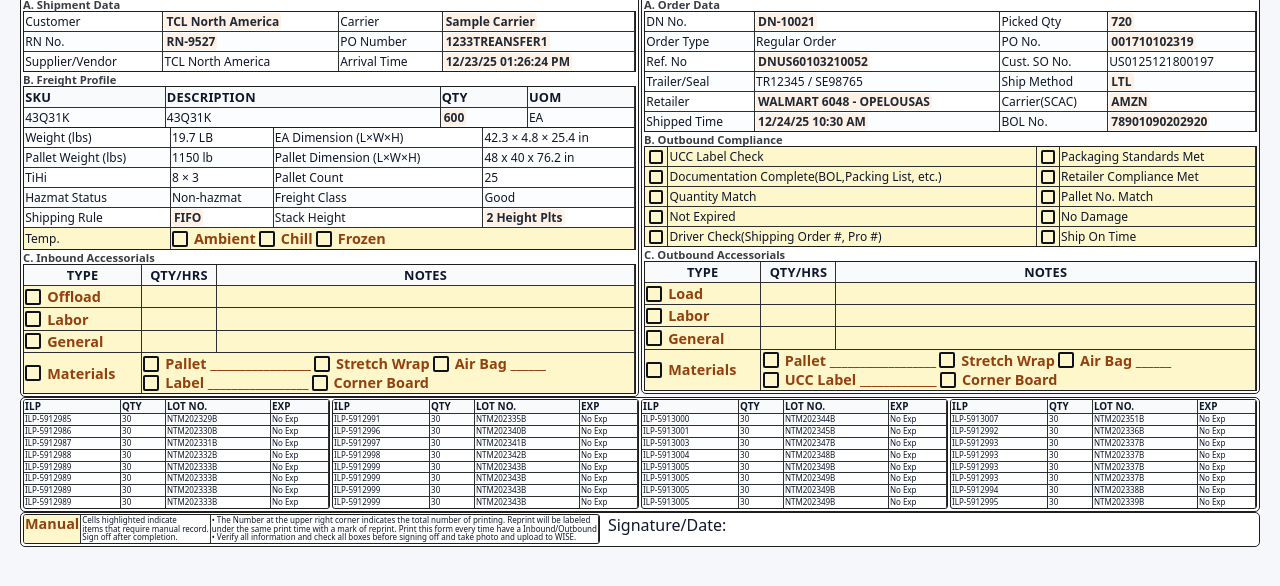
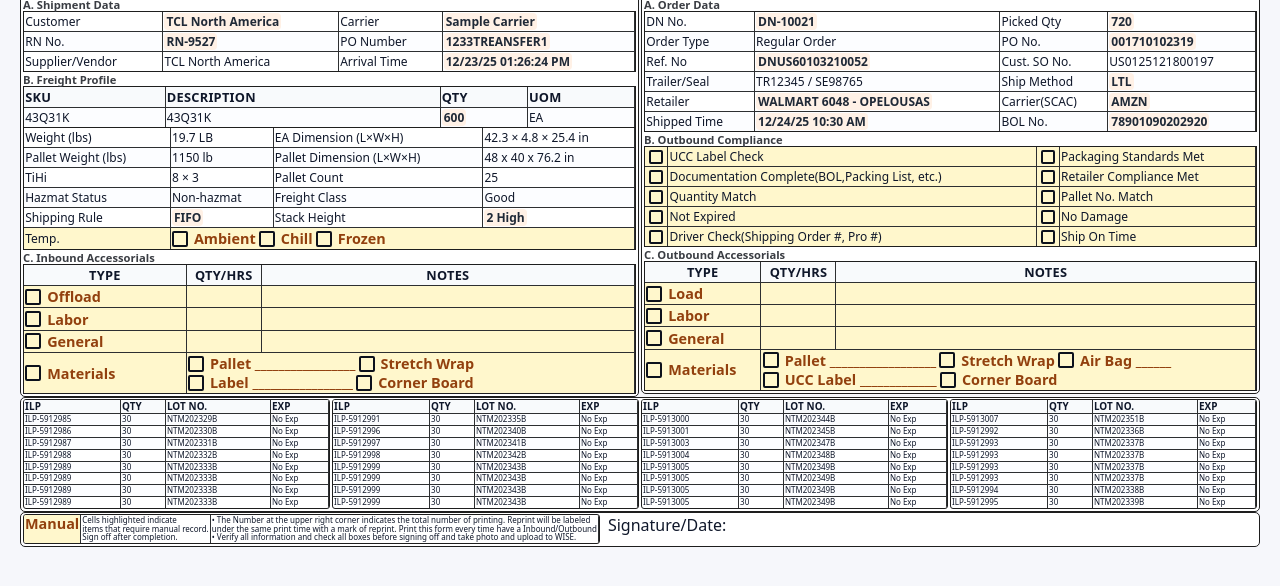
Before and after one commit to RPIFisherman/warehoue_paperwork, a website: page src/pages/master_logistics_tally_and_3PL_revenue_audit_card.html in a window 1280 px wide. Shown: the part 206-792 px from the top of the page. Drawn offline with Linux system fonts and the light colour scheme.

Commit message:
fix typo

```diff
--- a/src/pages/master_logistics_tally_and_3PL_revenue_audit_card.html
+++ b/src/pages/master_logistics_tally_and_3PL_revenue_audit_card.html
@@ -126,7 +126,7 @@
             </td>
             <td>Stack Height</td>
             <!-- If stack height == 1 print DO NOT STACK -->
-            <td><span class="important">2 Height Plts</td>
+            <td><span class="important">2 High</span></td>
           </tr>
           <tr>
             <td><span class="manual-check"></span>Temp.</td>
@@ -172,7 +172,6 @@
                   _________________</span></span>
               <span class="manual-check"><span class="checkbox"></span><span class="checkdesc">Stretch
                   Wrap</span></span>
-                  <span class="manual-check"><span class="checkbox"></span><span class="checkdesc">Air Bag ______</span></span>
                   <br>
               <span class="manual-check"><span class="checkbox"></span><span class="checkdesc">Label
                   _________________</span></span>
```
